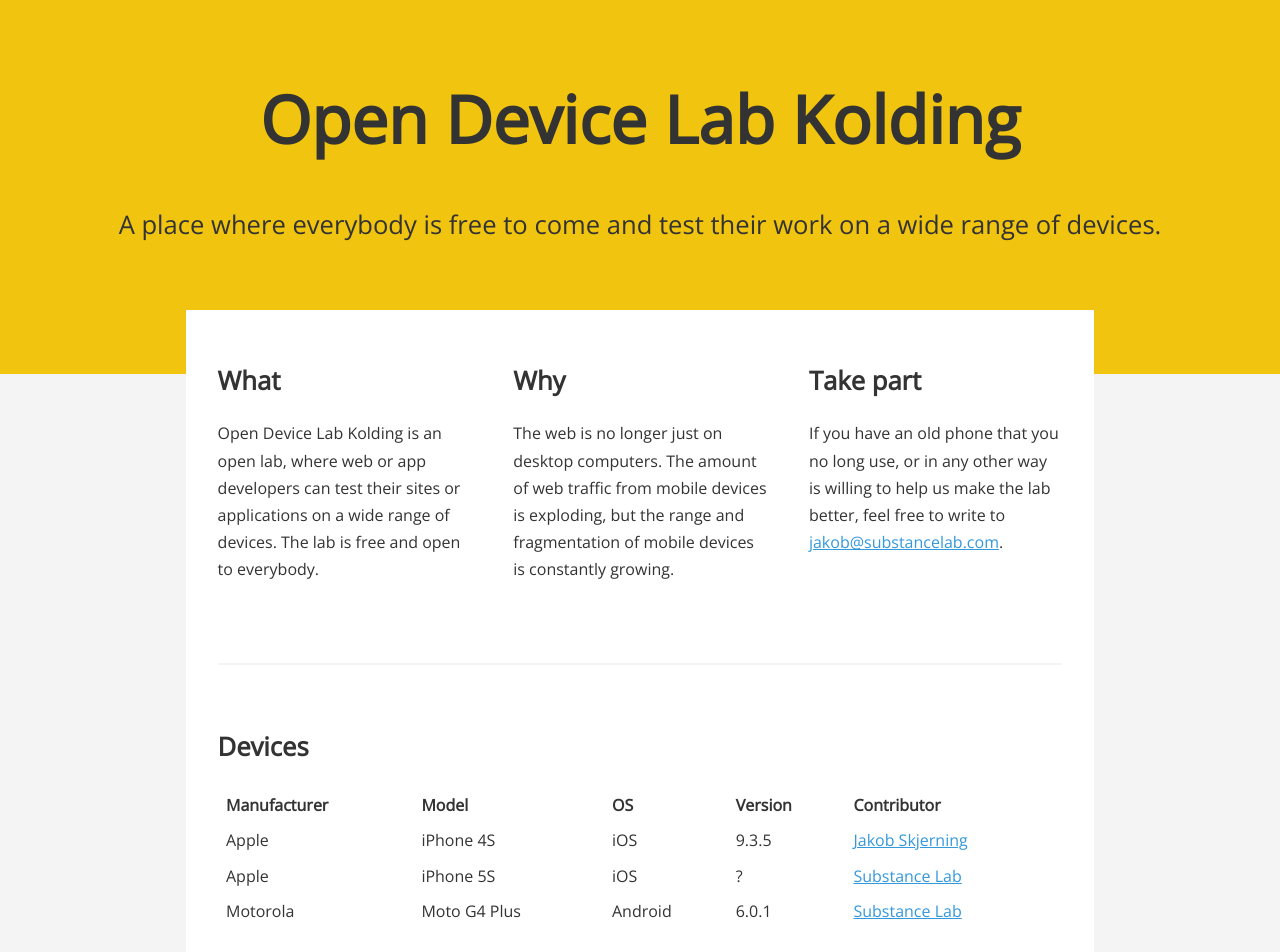
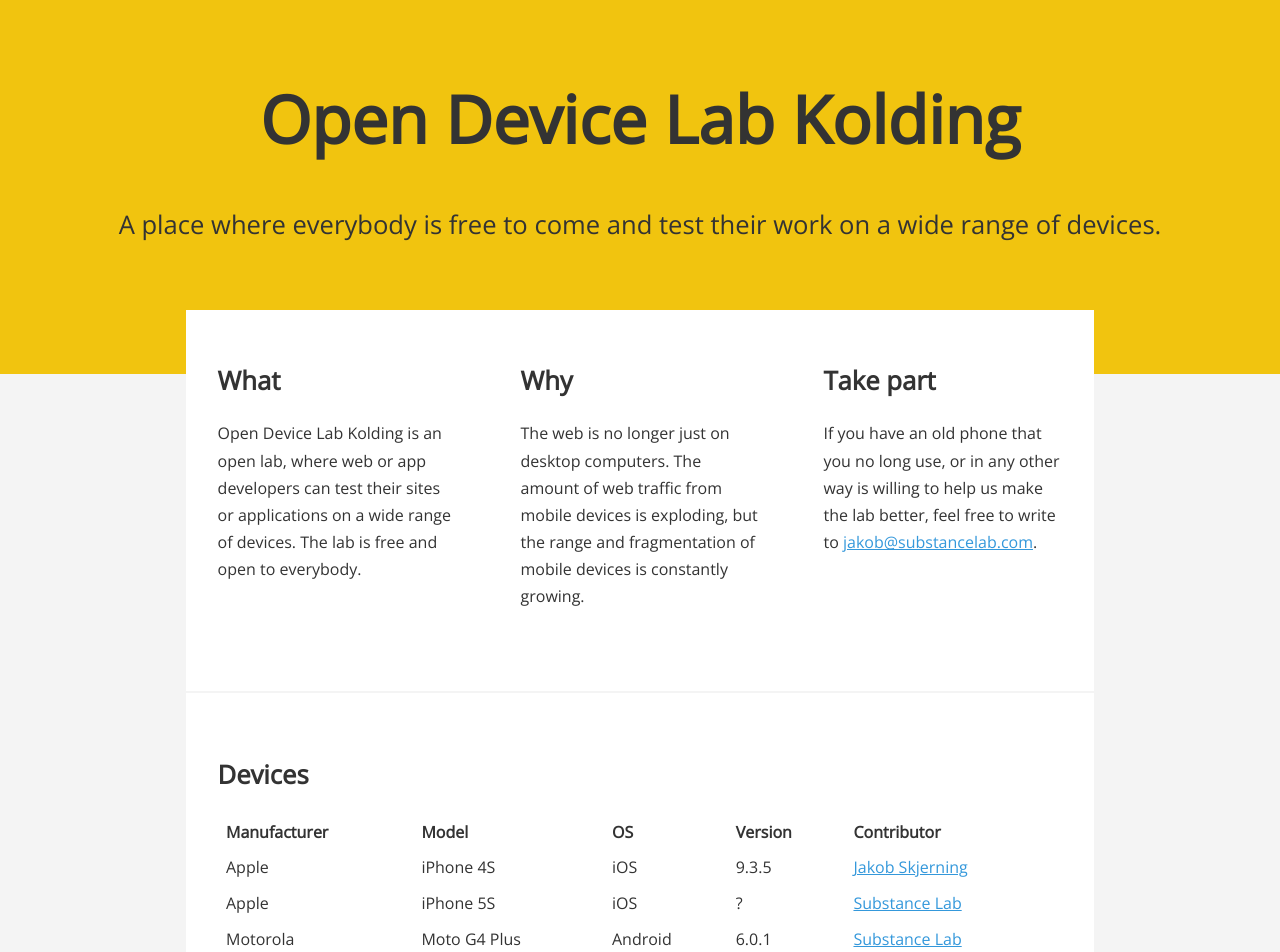
Before and after one commit to substancelab/devicelab, a Jekyll site: the page built from index.html, in a window 1280 px wide. Shown: the top 952 px of the page. Built offline with Jekyll 4.4.1, drawn with Linux system fonts in a browser that asks for light colours.

Commit message:
Adopt introduction texts to a wider range of display widths

```diff
--- a/assets/styles/main.sass
+++ b/assets/styles/main.sass
@@ -99,9 +99,17 @@
   width: 100%
 
 .introduction
-  +wide-display
-    display: flex
-    justify-content: space-between
+  $_gutter: 2rem
+  display: flex
+  flex-wrap: wrap
+  justify-content: space-between
+  margin:
+    left: -$_gutter
+    right: -$_gutter
 
-    div
-      max-width: 30%
+  div
+    flex: 1
+    min-width: 10rem
+    padding:
+      left: $_gutter
+      right: $_gutter
```
